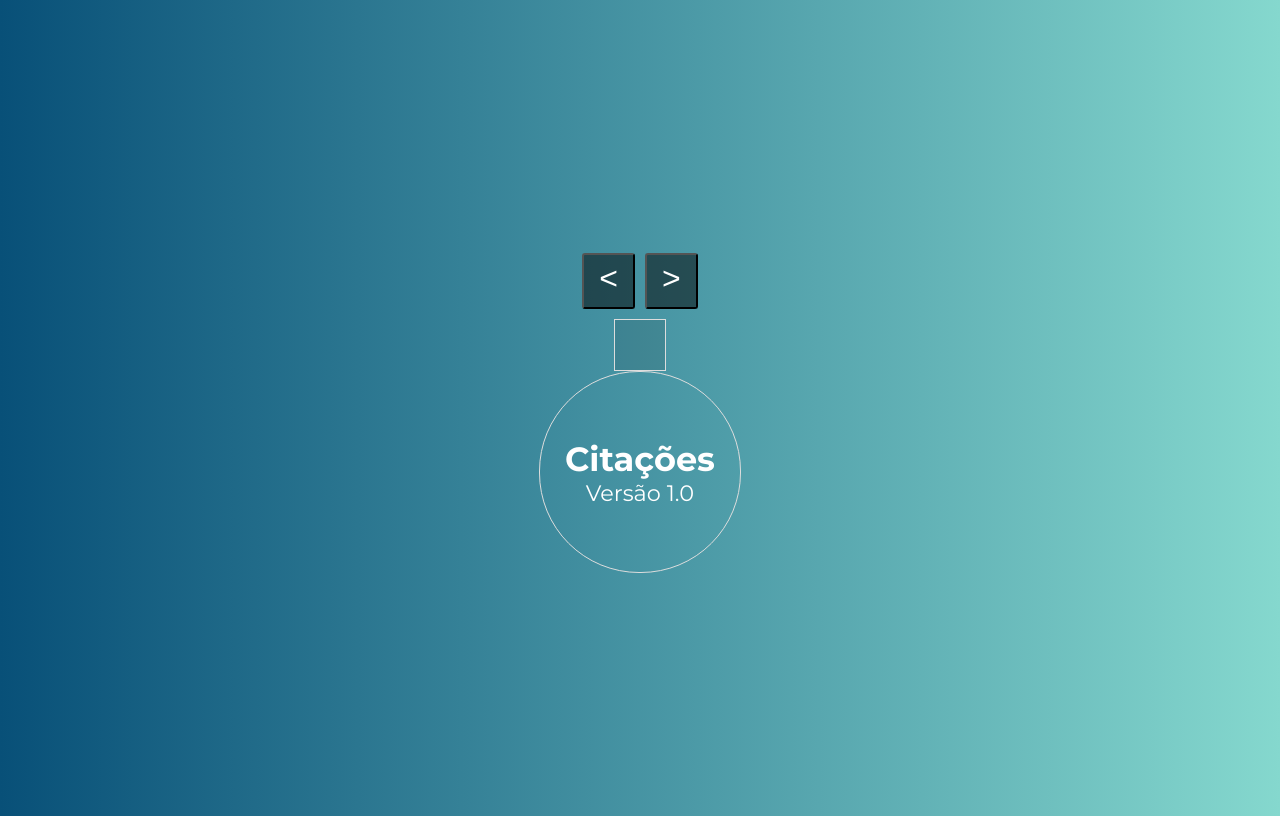
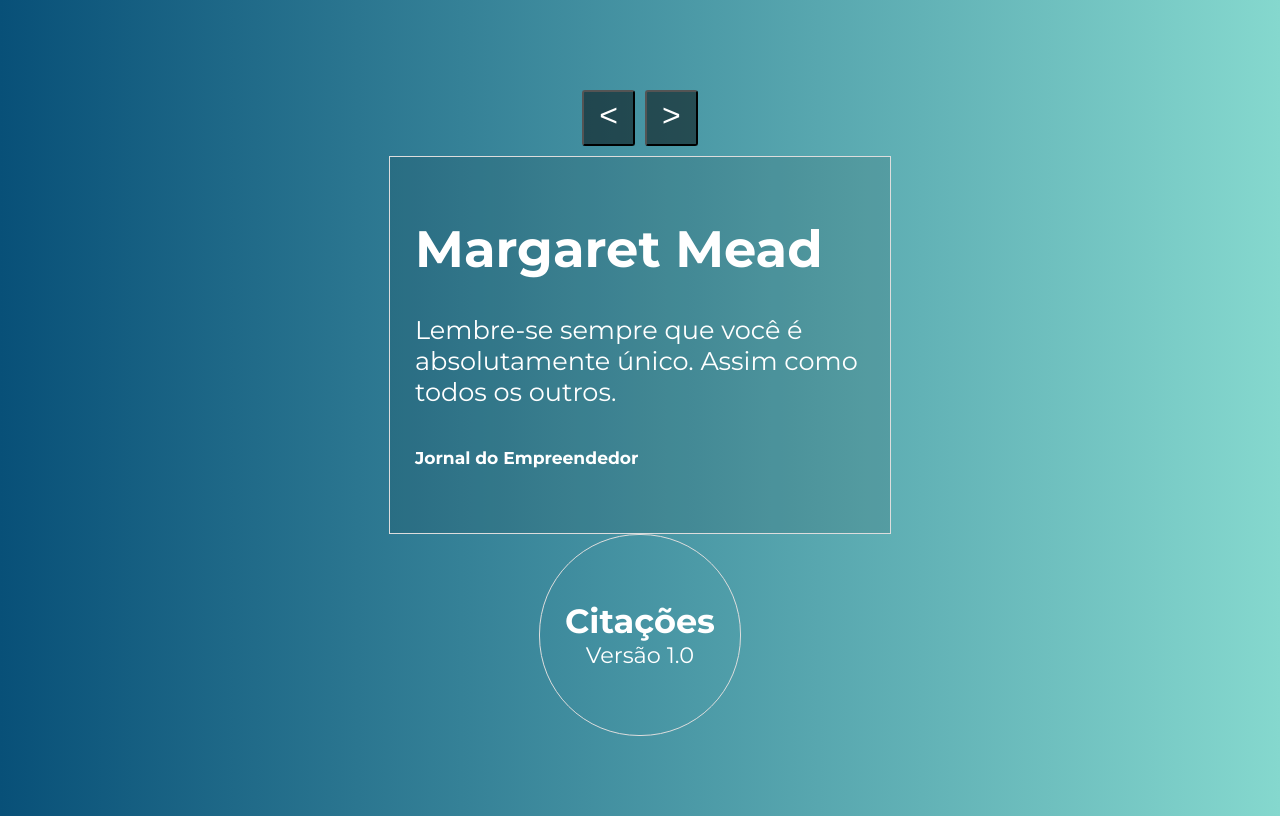
Before and after one commit to allangadelha/curso-vuejs2, a Vue app in the folder sessao-09-uso-avancado-componentes/citacoes/: page / in a window 1280 px wide. Built offline with nearby package versions, Linux system fonts and the light colour scheme.

Commit message:
sessão 09: passando contepudo com slot

```diff
--- a/sessao-09-uso-avancado-componentes/citacoes/src/components/Citacao.vue
+++ b/sessao-09-uso-avancado-componentes/citacoes/src/components/Citacao.vue
@@ -2,6 +2,7 @@
     <div class="citacao">
         <!-- Aqui funciona -->
         <!-- {{ texto }} -->
+        <slot></slot>
     </div>
 </template>
 
--- a/sessao-09-uso-avancado-componentes/citacoes/src/components/Citacoes.vue
+++ b/sessao-09-uso-avancado-componentes/citacoes/src/components/Citacoes.vue
@@ -7,7 +7,9 @@
         <!-- Aqui funciona -->
         <!-- <Citacao :texto="citacoes[indice].texto"></Citacao> -->
         <Citacao>
+            <h1>{{ citacoes[indice].autor }}</h1>
             <p>{{ citacoes[indice].texto }}</p>
+            <h6>{{ citacoes[indice].fonte }}</h6>
         </Citacao>
     </div>
 </template>
```
